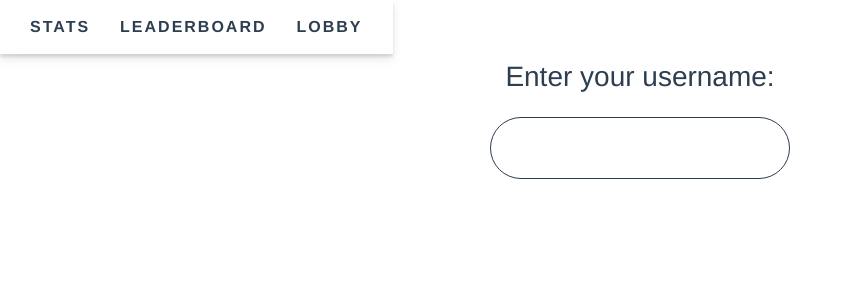
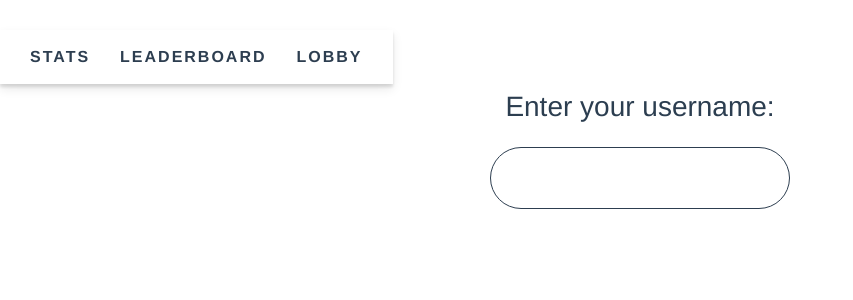
Before and after one commit to carlyminjoy/glock, a Vue app: page / in a window 1280 px wide. Shown: the top 300 px of the page, without its empty margins (0-853 px from the left). Built offline with nearby package versions, Linux system fonts and the light colour scheme; no server answers; the HTML template or start-up script is replaced by a standard one; what vue-socket.io-extended would draw is missing.

Commit message:
add margin to top for nav

```diff
--- a/src/App.vue
+++ b/src/App.vue
@@ -56,7 +56,7 @@ body {
 		-moz-osx-font-smoothing: grayscale;
 		text-align: center;
 		color: #2c3e50;
-		margin: 0;
+		margin: 30px 0 0 0;
         padding: 0;
 
         nav {
```
